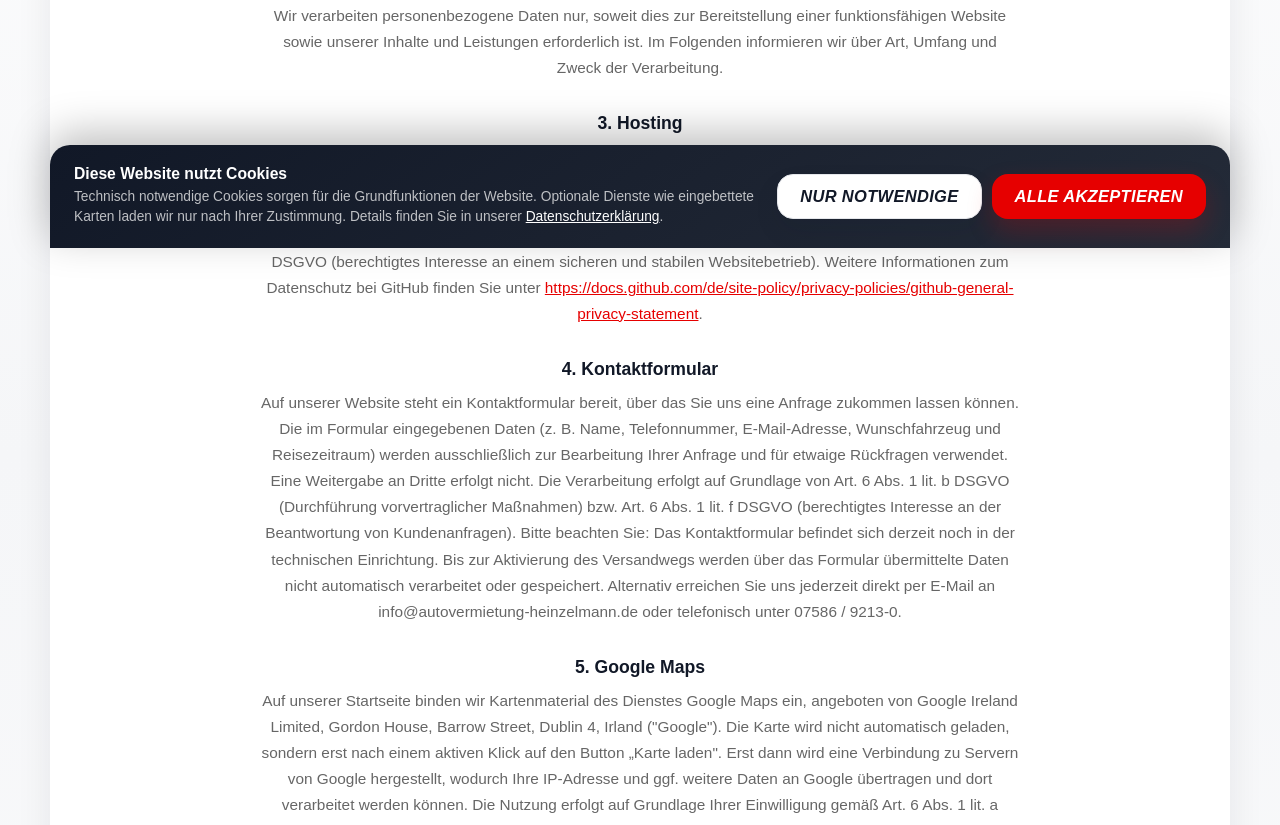
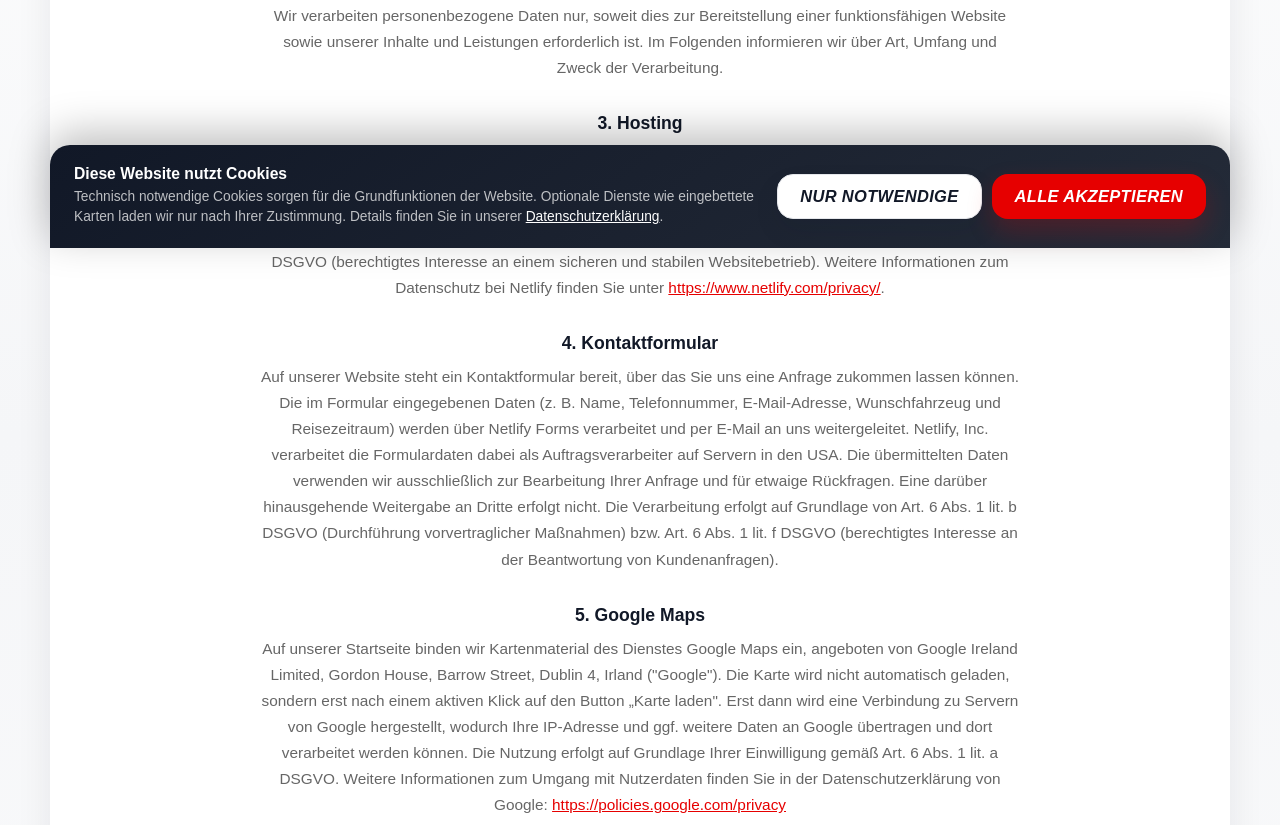
Before and after one commit to Heinzeldavidmann/autovermietung-heinzelmann, a website: page datenschutz.html in a window 1280 px wide. Shown: the part 552-1377 px from the top of the page. Drawn offline with Linux system fonts and the light colour scheme.

Commit message:
launch preparations

```diff
--- a/datenschutz.html
+++ b/datenschutz.html
@@ -3,8 +3,6 @@
     ergänzt werden: Anbieter, Zweck, Rechtsgrundlage (Art. 6 Abs. 1 lit. a DSGVO),
     Speicherdauer, Opt-out. Der Dienst darf erst nach Cookie-Banner-Zustimmung laden
     (siehe setupCookieConsent in index.js).
-    Sobald das Kontaktformular aktiviert wird, muss Abschnitt 4 um den konkreten
-    Versandweg (z. B. Netlify Forms, E-Mail-Anbieter, Sitz) ergänzt werden.
 -->
 <!DOCTYPE html>
 <html lang="de">
@@ -88,16 +86,15 @@
 
         <h3>3. Hosting</h3>
         <p>
-            Diese Website wird über GitHub Pages gehostet, einen Dienst der GitHub Inc., 88 Colin P. Kelly Jr. Street, San Francisco, CA 94107, USA.
+            Diese Website wird über Netlify gehostet, einen Dienst der Netlify, Inc., 44 Montgomery Street, Suite 300, San Francisco, CA 94104, USA.
             Beim Aufruf der Website werden automatisch technische Verbindungsdaten (z. B. IP-Adresse, Datum und Uhrzeit des Zugriffs, aufgerufene Seite, verwendeter Browser) durch den Hosting-Anbieter verarbeitet, um die Website auszuliefern. Die Verarbeitung erfolgt auf Grundlage von Art. 6 Abs. 1 lit. f DSGVO (berechtigtes Interesse an einem sicheren und stabilen Websitebetrieb).
-            Weitere Informationen zum Datenschutz bei GitHub finden Sie unter <a href="https://docs.github.com/de/site-policy/privacy-policies/github-general-privacy-statement" target="_blank" rel="noopener">https://docs.github.com/de/site-policy/privacy-policies/github-general-privacy-statement</a>.
+            Weitere Informationen zum Datenschutz bei Netlify finden Sie unter <a href="https://www.netlify.com/privacy/" target="_blank" rel="noopener">https://www.netlify.com/privacy/</a>.
         </p>
 
         <h3>4. Kontaktformular</h3>
         <p>
-            Auf unserer Website steht ein Kontaktformular bereit, über das Sie uns eine Anfrage zukommen lassen können. Die im Formular eingegebenen Daten (z. B. Name, Telefonnummer, E-Mail-Adresse, Wunschfahrzeug und Reisezeitraum) werden ausschließlich zur Bearbeitung Ihrer Anfrage und für etwaige Rückfragen verwendet. Eine Weitergabe an Dritte erfolgt nicht.
+            Auf unserer Website steht ein Kontaktformular bereit, über das Sie uns eine Anfrage zukommen lassen können. Die im Formular eingegebenen Daten (z. B. Name, Telefonnummer, E-Mail-Adresse, Wunschfahrzeug und Reisezeitraum) werden über Netlify Forms verarbeitet und per E-Mail an uns weitergeleitet. Netlify, Inc. verarbeitet die Formulardaten dabei als Auftragsverarbeiter auf Servern in den USA. Die übermittelten Daten verwenden wir ausschließlich zur Bearbeitung Ihrer Anfrage und für etwaige Rückfragen. Eine darüber hinausgehende Weitergabe an Dritte erfolgt nicht.
             Die Verarbeitung erfolgt auf Grundlage von Art. 6 Abs. 1 lit. b DSGVO (Durchführung vorvertraglicher Maßnahmen) bzw. Art. 6 Abs. 1 lit. f DSGVO (berechtigtes Interesse an der Beantwortung von Kundenanfragen).
-            Bitte beachten Sie: Das Kontaktformular befindet sich derzeit noch in der technischen Einrichtung. Bis zur Aktivierung des Versandwegs werden über das Formular übermittelte Daten nicht automatisch verarbeitet oder gespeichert. Alternativ erreichen Sie uns jederzeit direkt per E-Mail an info@autovermietung-heinzelmann.de oder telefonisch unter 07586 / 9213-0.
         </p>
 
         <h3>5. Google Maps</h3>
```
Also changed, not shown: index.html (+3 -1 lines).
